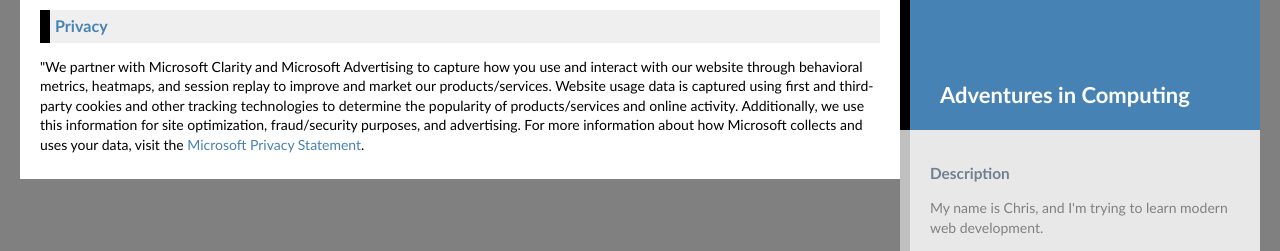
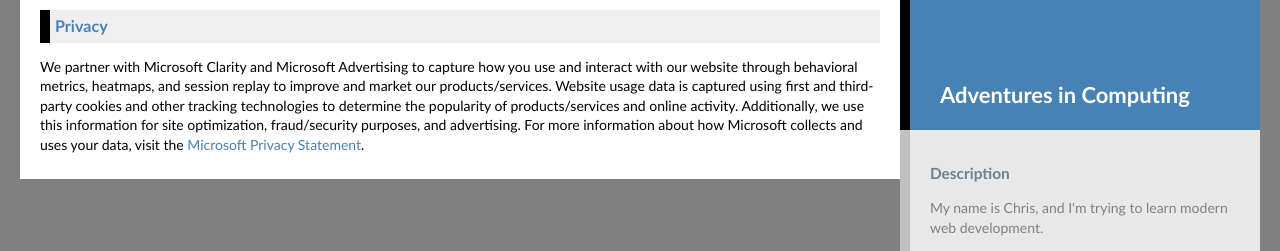
Before and after one commit to cbajgier/cbajgier.github.io, a Jekyll site: the page built from privacy.html, in a window 1280 px wide. Shown: the top 251 px of the page. Built offline with Jekyll 4.4.1, drawn with Linux system fonts in a browser that asks for light colours; nearby versions of some CDN libraries; library files that are not in the unit come from our copies.

```diff
--- a/_posts/2014-04-01-the-bookshelf.markdown
+++ b/_posts/2014-04-01-the-bookshelf.markdown
@@ -18,7 +19,7 @@ The bookshelf in my living room is roughly arranged like this:
 
 ![Shelves of programming books]({{ site.url }}/assets/bookshelf-thumb.jpg)
 
-### Fun Facts ###
+### Fun Facts
 
 * A couple of the C/C++ books I have came via starter kits bundled with older versions of Microsoft/Borland IDEs.
 * Delphi Studio is boxed software, but that thing came filled with books so it deserves to be here.
--- a/_posts/2014-04-07-a-start.markdown
+++ b/_posts/2014-04-07-a-start.markdown
@@ -3,6 +3,7 @@ layout: post
 title:  "A Start"
 date:   2014-04-07 23:30:09
 categories: development progress
+comments: true
 ---
 
 After a bit of afternoon hacking around, I was able to port over an old theme to [Jekyll](http://jekyllrb.com) and install it on this site. This code came from the less sophisticated [Blogger](http://blogger.com) cousin to the [Wordpress](http://www.wordpress.org) theme I'm trying to port to [Ghost](http://ghost.org), so it's got quite the family history.
--- a/_posts/2016-03-26-invisible-progress.markdown
+++ b/_posts/2016-03-26-invisible-progress.markdown
@@ -3,6 +3,7 @@ layout: post
 title:  "Invisible Progress"
 date:   2016-03-26 15:15:09
 categories: development progress
+comments: true
 ---
 
 While it hasn't looked like much, and no one's really counting anyway, I have been making solid progress and have made significant steps in my programming journey in 2015.
--- a/_posts/2022-08-09-revisiting.markdown
+++ b/_posts/2022-08-09-revisiting.markdown
@@ -3,6 +3,7 @@ layout: post
 title:  "Revisiting"
 date:   2022-08-09 22:41:28
 categories: development progress
+comments: true
 ---
 
 A foray at work using Python again, with the goal of capturing and visualizing data, had me thinking about this blog again and waxing nostalgic about my old hobbies and the promise of the internet as I knew it.
--- a/privacy.html
+++ b/privacy.html
@@ -3,4 +3,4 @@ layout: page
 title: Privacy
 ---
 
-<p>"We partner with Microsoft Clarity and Microsoft Advertising to capture how you use and interact with our website through behavioral metrics, heatmaps, and session replay to improve and market our products/services. Website usage data is captured using first and third-party cookies and other tracking technologies to determine the popularity of products/services and online activity. Additionally, we use this information for site optimization, fraud/security purposes, and advertising. For more information about how Microsoft collects and uses your data, visit the <a href="https://privacy.microsoft.com/privacystatement">Microsoft Privacy Statement</a>.</p>
+<p>We partner with Microsoft Clarity and Microsoft Advertising to capture how you use and interact with our website through behavioral metrics, heatmaps, and session replay to improve and market our products/services. Website usage data is captured using first and third-party cookies and other tracking technologies to determine the popularity of products/services and online activity. Additionally, we use this information for site optimization, fraud/security purposes, and advertising. For more information about how Microsoft collects and uses your data, visit the <a href="https://privacy.microsoft.com/privacystatement">Microsoft Privacy Statement</a>.</p>
```
Also changed, not shown: other parts of _posts/2014-04-01-the-bookshelf.markdown (+1 -0 lines), _posts/2014-03-29-my-goals.markdown (+4 -3 lines).
